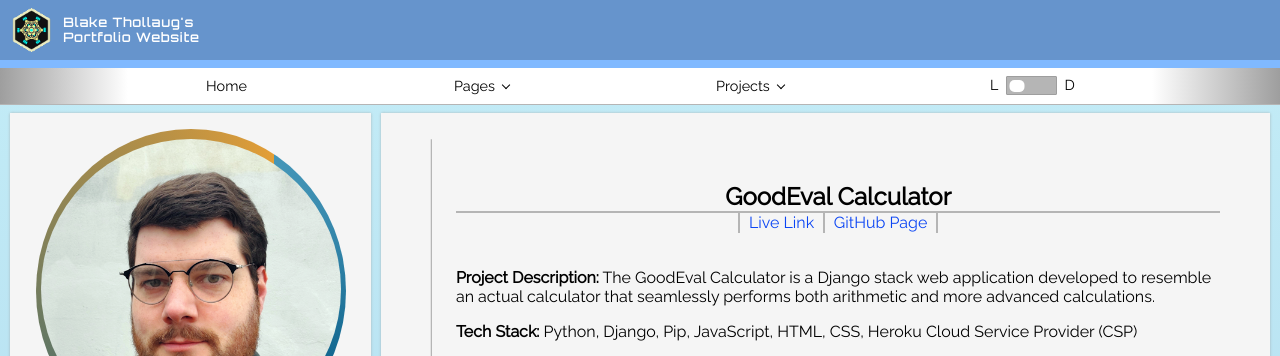
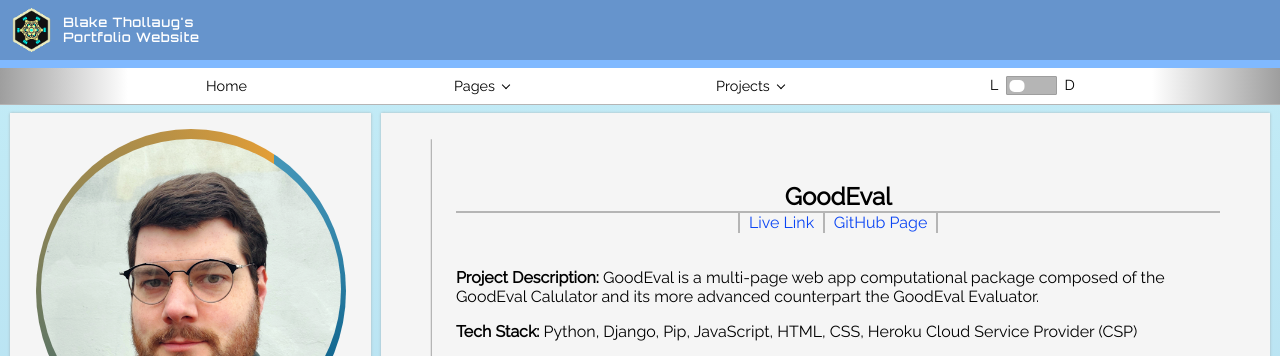
Before and after one commit to bthol/Portfolio-Frontend, a React (Create React App) app: page / in a window 1280 px wide. Shown: the top 356 px of the page. Built offline with nearby package versions, Linux system fonts and the light colour scheme; no server answers; the HTML template or start-up script is replaced by a standard one.

Commit message:
project content

```diff
--- a/src/Pages/HomePage.jsx
+++ b/src/Pages/HomePage.jsx
@@ -118,7 +118,7 @@ const HomePage = (props) => {
     let carouselData = [
         {
             id: "projects-1",
-            title: <b><h2 tabIndex={slideTabIdx0} className="flex-center-align underline project-highlight-margin">GoodEval Calculator</h2></b>,
+            title: <b><h2 tabIndex={slideTabIdx0} className="flex-center-align underline project-highlight-margin">GoodEval</h2></b>,
             links: <div className="flex-center">
                 <div className="carousel-link-layout">
                     <div className="inline-divider"></div>
@@ -129,7 +129,7 @@ const HomePage = (props) => {
                 </div>
             </div>,
             text: <div>
-                <p><b>Project Description:</b> The GoodEval Calculator is a Django stack web application developed to resemble an actual calculator that seamlessly performs both arithmetic and more advanced calculations.</p>
+                <p><b>Project Description:</b> GoodEval is a multi-page web app computational package composed of the GoodEval Calulator and its more advanced counterpart the GoodEval Evaluator.</p>
                 <p><b>Tech Stack:</b> Python, Django, Pip, JavaScript, HTML, CSS, Heroku Cloud Service Provider (CSP)</p>
             </div>,
             list: <ul>
```
